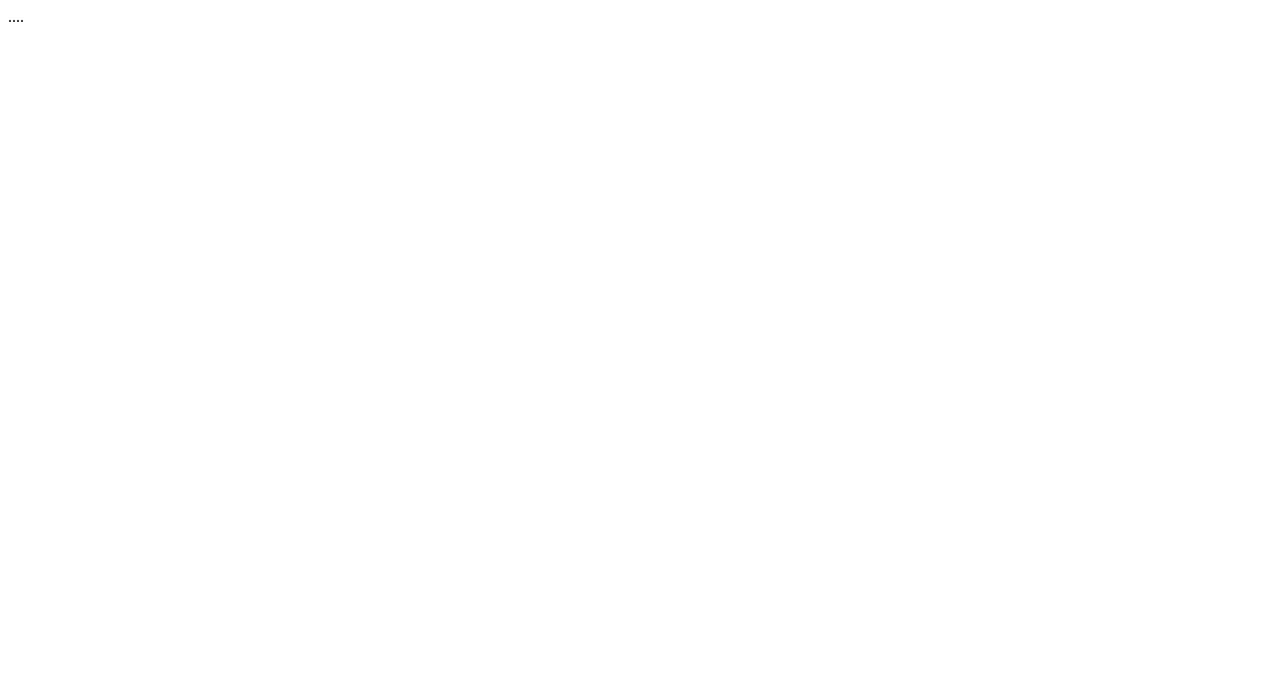
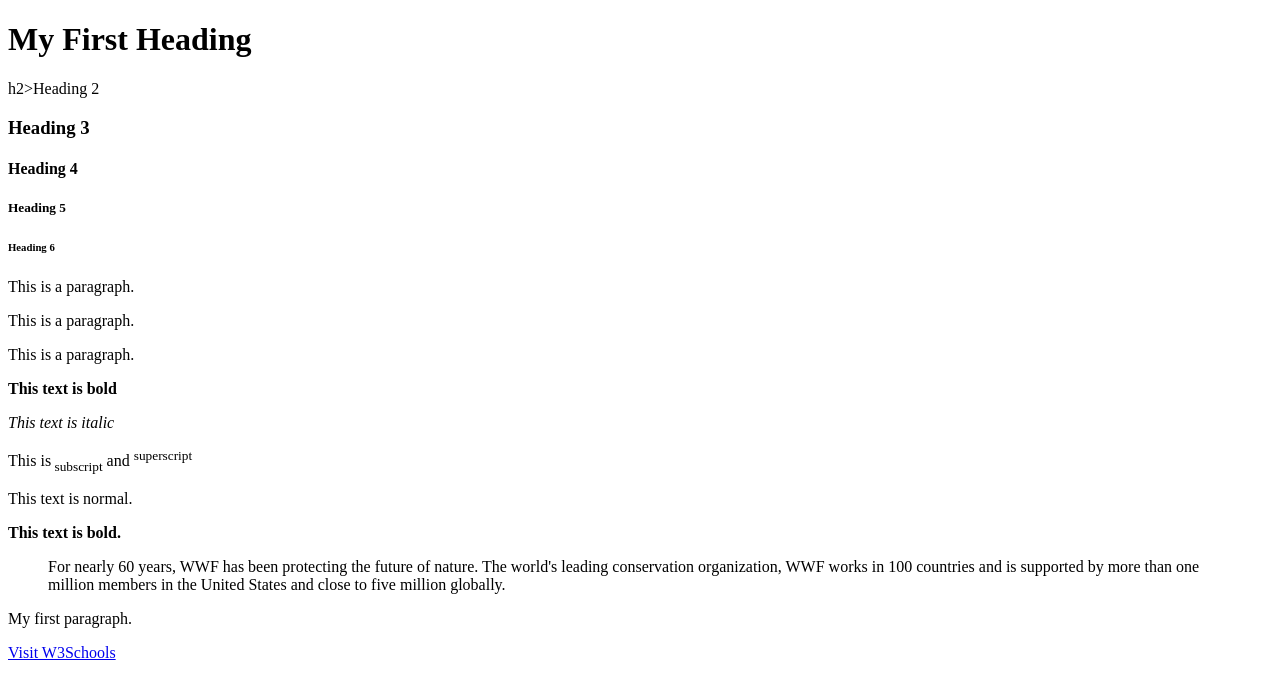
Before and after one commit to sjayasri/Internship-hilifeai, a plain HTML site: page task1/task1.html in a window 1280 px wide. Drawn offline with Linux system fonts and the light colour scheme.

Commit message:
task complete

```diff
--- a/task1/task1.html
+++ b/task1/task1.html
@@ -1,6 +1,32 @@
+
+
 <!DOCTYPE html>
-<html lang="en>"
-    <body>
-     ....
-     </body>
+<html>
+<body>
+
+<h1>My First Heading</h1>
+h2>Heading 2</h2>
+<h3>Heading 3</h3>
+<h4>Heading 4</h4>
+<h5>Heading 5</h5>
+<h6>Heading 6</h6>
+<p>This is a paragraph.</p>
+<p>This is a paragraph.</p>
+<p>This is a paragraph.</p>
+<p><b>This text is bold</b></p>
+<p><i>This text is italic</i></p>
+<p>This is<sub> subscript</sub> and <sup>superscript</sup></p>
+<p>This text is normal.</p>
+
+<p><b>This text is bold.</b></p>
+<blockquote cite="http://www.worldwildlife.org/who/index.html">
+    For nearly 60 years, WWF has been protecting the future of nature. The world's leading conservation organization, WWF works in 100 countries and is supported by more than one million members in the United States and close to five million globally.
+    </blockquote>
+
+
+<p>My first paragraph.</p>
+<a href="https://www.w3schools.com">Visit W3Schools</a>
+
+
+</body>
 </html>
```
